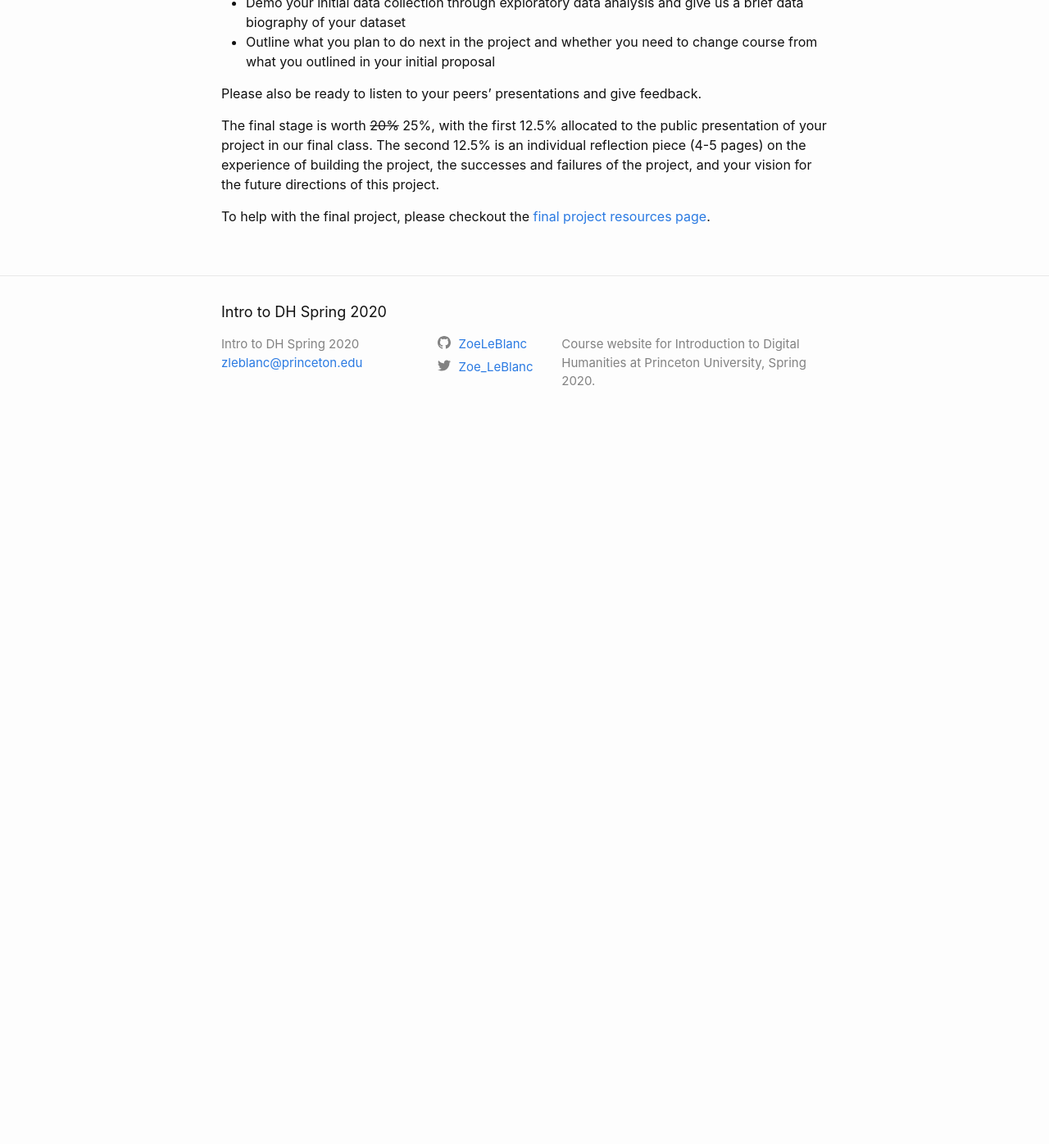
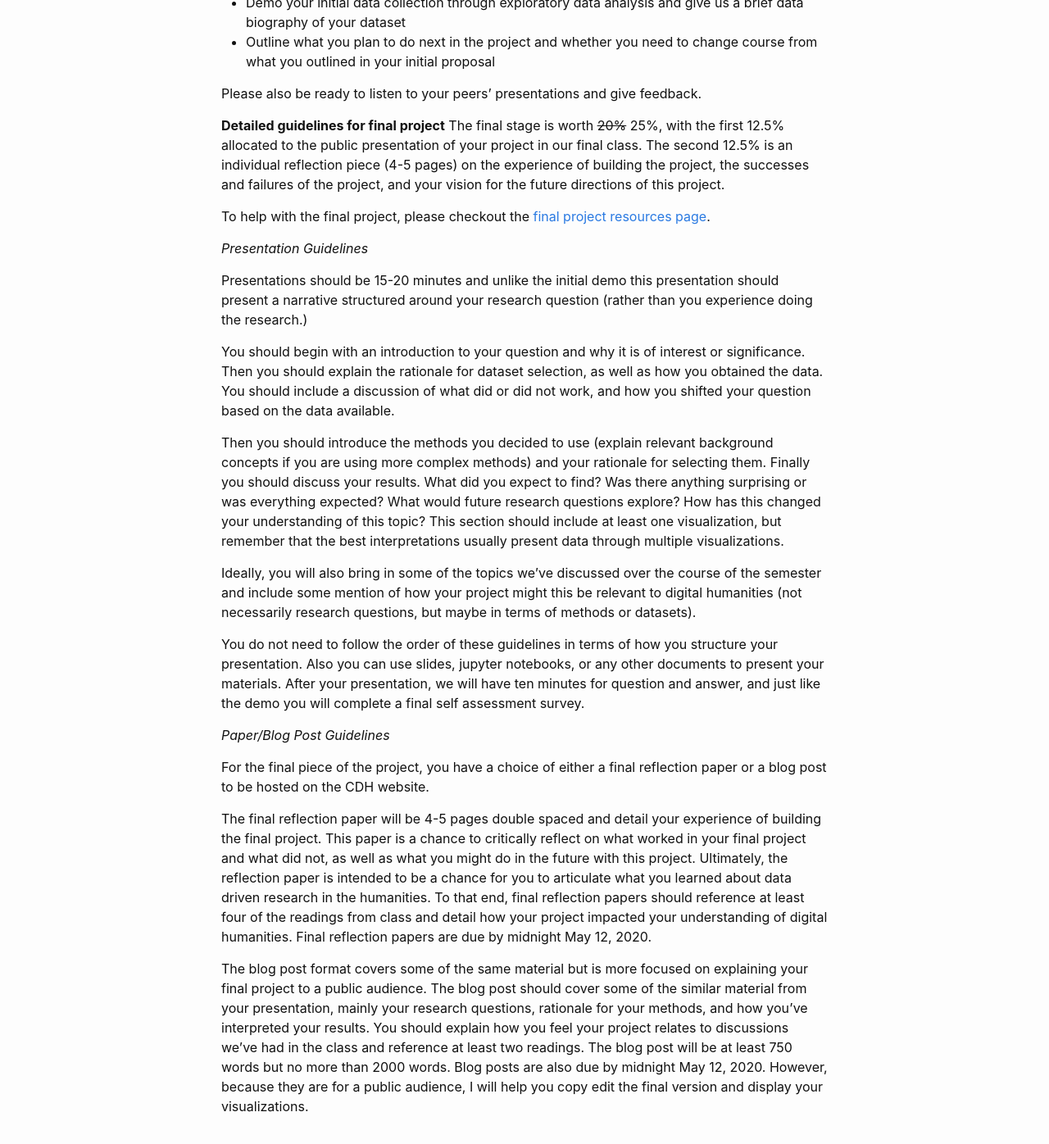
Before and after one commit to ZoeLeBlanc/IntroToDH2020, a Jekyll site: the page built from assignments.md, in a window 1280 px wide and 1400 px high, scrolled down 2517 px. Shown: the top 1396 px of the window at 82% size. Built offline with Jekyll 4.4.1, drawn with Linux system fonts in a browser that asks for light colours; before the commit the page ends 3054 px from its top, so only the background shows below that.

Commit message:
updates to final assignments

```diff
--- a/assignments.md
+++ b/assignments.md
@@ -68,6 +68,27 @@ Your presentation should:
 
 Please also be ready to listen to your peers' presentations and give feedback.
 
+**Detailed guidelines for final project**
 The final stage is worth ~~20%~~ 25%, with the first 12.5% allocated to the public presentation of your project in our final class. The second 12.5% is an individual reflection piece (4-5 pages) on the experience of building the project, the successes and failures of the project, and your vision for the future directions of this project.
 
 To help with the final project, please checkout the [final project resources page](final_project_resources.md).
+
+*Presentation Guidelines*
+
+Presentations should be 15-20 minutes and unlike the initial demo this presentation should present a narrative structured around your research question (rather than you experience doing the research.)
+
+You should begin with an introduction to your question and why it is of interest or significance. Then you should explain the rationale for dataset selection, as well as how you obtained the data. You should include a discussion of what did or did not work, and how you shifted your question based on the data available.
+
+Then you should introduce the methods you decided to use (explain relevant background concepts if you are using more complex methods) and your rationale for selecting them. Finally you should discuss your results. What did you expect to find? Was there anything surprising or was everything expected? What would future research questions explore? How has this changed your understanding of this topic? This section should include at least one visualization, but remember that the best interpretations usually present data through multiple visualizations.
+
+Ideally, you will also bring in some of the topics we've discussed over the course of the semester and include some mention of how your project might this be relevant to digital humanities (not necessarily research questions, but maybe in terms of methods or datasets).
+
+You do not need to follow the order of these guidelines in terms of how you structure your presentation. Also you can use slides, jupyter notebooks, or any other documents to present your materials. After your presentation, we will have ten minutes for question and answer, and just like the demo you will complete a final self assessment survey.
+
+*Paper/Blog Post Guidelines*
+
+For the final piece of the project, you have a choice of either a final reflection paper or a blog post to be hosted on the CDH website.
+
+The final reflection paper will be 4-5 pages double spaced and detail your experience of building the final project. This paper is a chance to critically reflect on what worked in your final project and what did not, as well as what you might do in the future with this project. Ultimately, the reflection paper is intended to be a chance for you to articulate what you learned about data driven research in the humanities. To that end, final reflection papers should reference at least four of the readings from class and detail how your project impacted your understanding of digital humanities. Final reflection papers are due by midnight May 12, 2020.
+
+The blog post format covers some of the same material but is more focused on explaining your final project to a public audience. The blog post should cover some of the similar material from your presentation, mainly your research questions, rationale for your methods, and how you've interpreted your results. You should explain how you feel your project relates to discussions we've had in the class and reference at least two readings. The blog post will be at least 750 words but no more than 2000 words. Blog posts are also due by midnight May 12, 2020. However, because they are for a public audience, I will help you copy edit the final version and display your visualizations.
```
Also changed, not shown: week11/README.md (added, +10 -0 lines), 2 other files.
